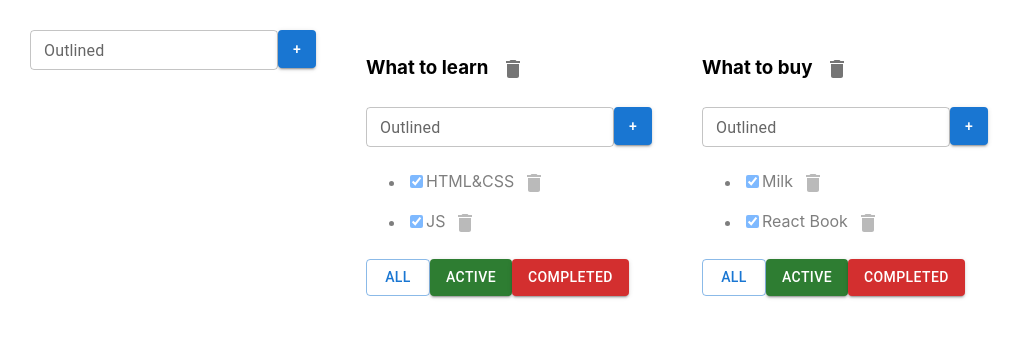
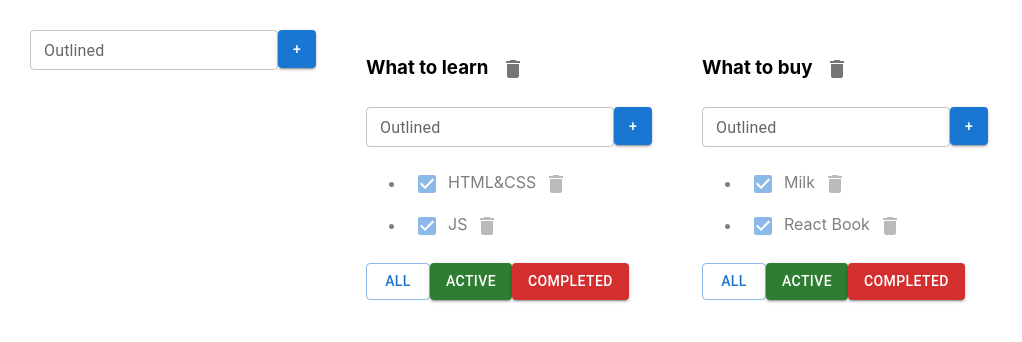
Before and after one commit to Alex-hapa/ToDoit-kamasutra, a React (Create React App) app: page / in a window 1280 px wide. Shown: the top 342 px of the page, without its empty margins (0-1022 px from the left). Built offline with nearby package versions, Linux system fonts and the light colour scheme.

Commit message:
add styles to checkbox

```diff
--- a/src/Todolist.tsx
+++ b/src/Todolist.tsx
@@ -5,6 +5,7 @@
 import IconButton from '@mui/material/IconButton';
 import DeleteIcon from '@mui/icons-material/Delete';
 import Button from '@mui/material/Button';
+import Checkbox from '@mui/material/Checkbox';
 
 export type TaskType = {
     id: string
@@ -62,7 +63,8 @@
 
 
                     return <li key={t.id} className={t.isDone ? "is-done" : ""}>
-                        <input type="checkbox" onChange={onChangeHandler} checked={t.isDone}/>
+                        {/*<input type="checkbox" onChange={onChangeHandler} checked={t.isDone}/>*/}
+                        <Checkbox onChange={onChangeHandler} checked={t.isDone}/>
                         <EditableSpan value={t.title} onChange={onTitleChangeHandler} />
                         <IconButton aria-label="delete" onClick={onClickHandler}>
                             <DeleteIcon />
```
